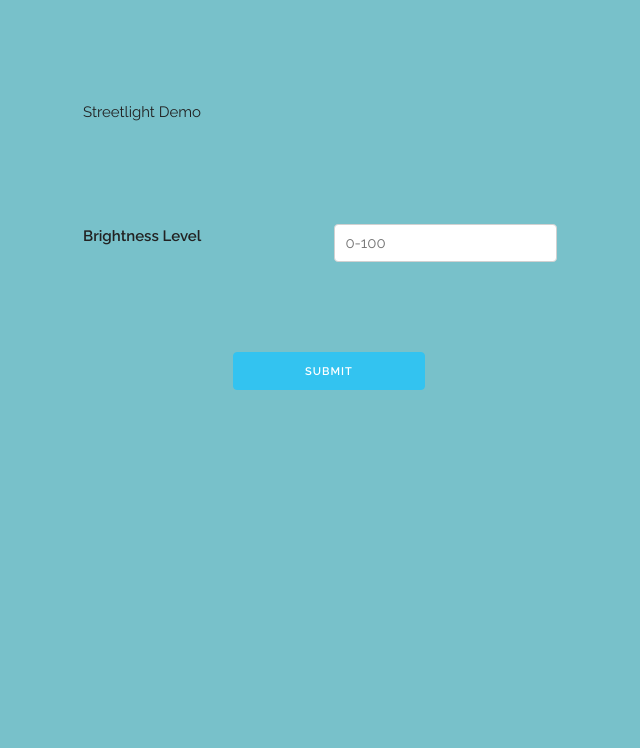
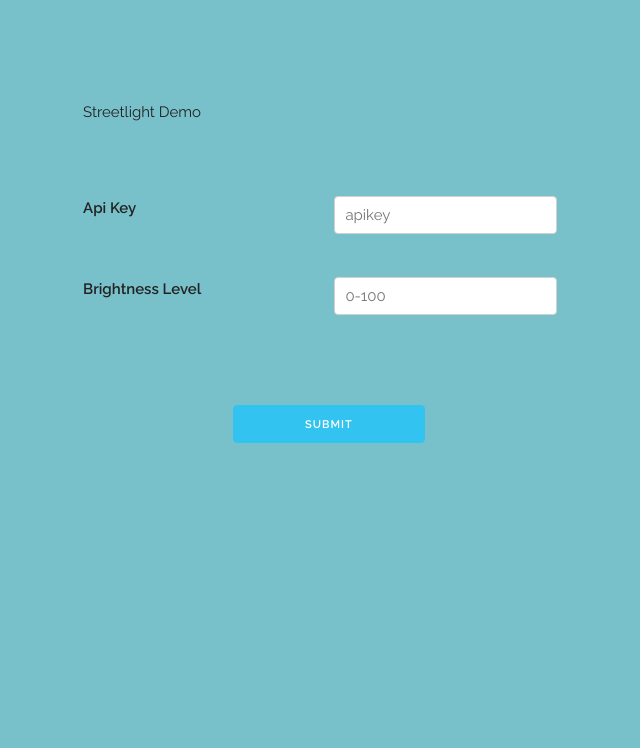
Before and after one commit to harishanand95/virtualsensor, a Django app: page /streetlight in a window 1280 px wide; the page is wider, and only the part inside the window is pictured. Shown: the top 748 px of that part, without its empty margins (17-657 px from the left). Run offline with Django 3.2, Linux system fonts and the light colour scheme; some libraries are stand-ins or nearby versions.

Commit message:
Fix: apikey in /streetlight
Signed-off-by: Harish Anand <harishanand95@gmail.com>

```diff
--- a/air_pollution/templates/air_pollution/streetlight.html
+++ b/air_pollution/templates/air_pollution/streetlight.html
@@ -16,6 +16,12 @@
 <body class="bg" >
 <div>
 <div id="sl"> Streetlight Demo</div>
+    <div id="slform1" class="row">
+      <div class="seven columns">
+          <label class="four columns" for="brightness">Api Key</label>
+          <input type="text" placeholder="apikey" id="apikey" name="apikey" class="four columns">
+      </div>
+    </div>
     <div id="slform" class="row">
       <div class="seven columns">
           <label class="four columns" for="brightness">Brightness Level</label>
@@ -27,6 +33,7 @@
             <input class="four columns button-primary" id="submit" type="submit" value="submit">
         </div>
     </div>
+    <pre class="prettyprinted" id="status"></pre>
 </div>
 <script type="text/javascript">
     function getCookie(name) {
@@ -55,7 +62,8 @@
                 brightness : $("#brightness").val(),
             },
             success: function(data) {
-               console.log(data);
+                str = JSON.stringify(data, null, 4);
+                $("#status").text(str)
           }
         });
     });
--- a/air_pollution/views.py
+++ b/air_pollution/views.py
@@ -270,6 +270,7 @@ def send_data(user_token, device_data=None):
     print(r.content.decode("utf-8"))
     print("\n*********    Publisher: Received response from Middleware    *********\n")
 
+
 def streetlight(request):
     if request.method == 'GET':
         return render(request, 'air_pollution/streetlight.html', {})
@@ -278,14 +279,13 @@ def streetlight(request):
             request.POST._mutable = True
         if request.POST["brightness"] == "":
             request.POST["brightness"] = 0
-        print(request.POST["brightness"])
-        api_key = "beee69bb9d024fbf97800be726f85a57"
+        print(request.POST.get("brightness"))
+        api_key = request.POST.get("apikey")
         data = {
             "ManualControlParams": {
                 "targetBrightnessLevel": request.POST["brightness"]
             }
         }
-        print(data)
         resource_id = "70b3d58ff0031f00_update"
         publish_url = "https://smartcity.rbccps.org/api/0.1.0/publish"
         publish_headers = {"apikey": api_key}
@@ -295,6 +295,10 @@ def streetlight(request):
 
         print("\n*********    Publisher: Sending data to Middleware    *********\n")
         r = requests.post(publish_url, json.dumps(publish_data), headers=publish_headers)
-        print(r.content.decode("utf-8"))
+        response = {
+            "status": "success",
+            "response": r.content.decode("utf-8")
+        }
+        print(response)
         print("\n*********    Publisher: Received response from Middleware    *********\n")
-        return render(request, 'air_pollution/streetlight.html', {})
+        return JsonResponse(response)
--- a/static/air_pollution/style.css
+++ b/static/air_pollution/style.css
@@ -86,6 +86,11 @@
     left: 177px;
     position: inherit;
 }
+#slform1{
+    position: relative;
+    top: 172px;
+    left: 100px;
+}
 #slsubmit{
     position: relative;
     top: 275px;
@@ -151,3 +156,8 @@
     margin: auto;
     height: 100px;
 }
+#status{
+    position: relative;
+    top: 350px;
+    left: 250px;
+}
```
Also changed, not shown: static/style.css (+10 -0 lines), db.sqlite3.
